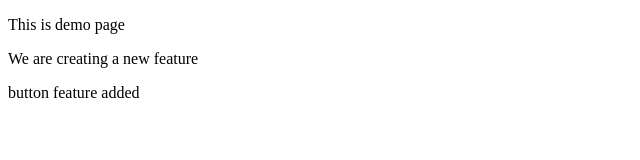
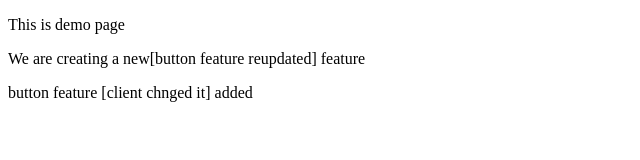
Before and after one commit to CmonMicheal/demo2, a plain HTML site: page index.html in a window 1280 px wide. Shown: the whole page, without its empty margins (0-640 px from the left). Drawn offline with Linux system fonts and the light colour scheme.

Commit message:
feature reupdated

```diff
--- a/index.html
+++ b/index.html
@@ -7,7 +7,7 @@
 </head>
 <body>
     <p>This is demo page</p>
-    <p>We are creating a new feature</p>
-    <p>button feature added</p>
+    <p>We are creating a new[button feature reupdated] feature</p>
+    <p>button feature [client chnged it] added</p>
 </body>
 </html>
```
